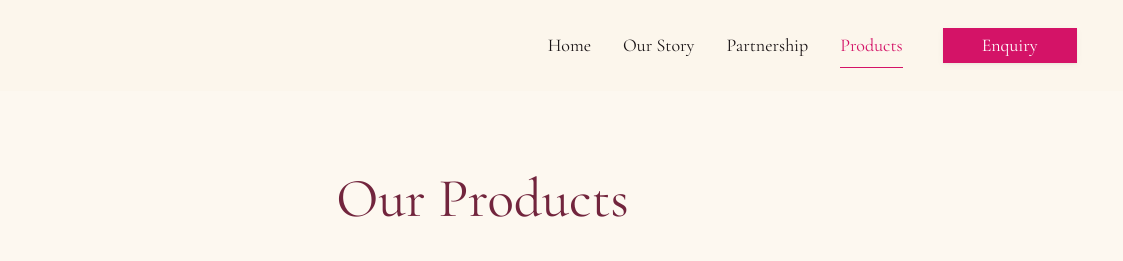
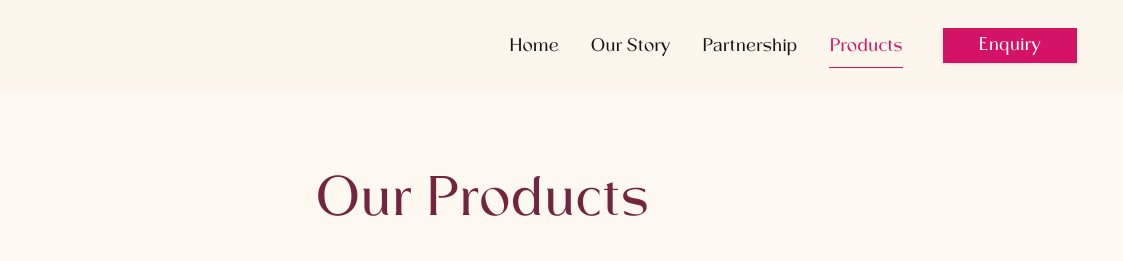
Before and after one commit to mingkey88/tienyan-website, a plain HTML site: page products.html in a window 1280 px wide. Shown: the top 261 px of the page, 157-1280 px from the left. Drawn offline with nearby package versions, Linux system fonts and the light colour scheme.

Commit message:
Use Grenda Regular and centre story text and catalogue action

````diff
--- a/FONTS.md
+++ b/FONTS.md
@@ -1,96 +1,21 @@
 # Fonts
 
-## Current state
+## Current state — 8 Sep 2026
 
-The brand guide (p24) names **Grenda** as the primary typeface. Grenda is a commercial font by
-**Yukita Creative** and **cannot legally be self-hosted on a public website without a webfont
-licence**. The versions circulating on free font sites are licensed for *personal use only* —
-using one on a company website would be a licence breach.
+English headings, body text, navigation and buttons now use **Grenda Regular**,
+self-hosted as `assets/fonts/grenda-regular.woff` at weight 400, normal style.
+The file was copied unchanged from `Web-TT/Grenda.woff` in the user's existing
+`Downloads/grenda-modern-serif-font.zip`; its supplied CSS identifies it as
+Grenda Regular. No font was downloaded or purchased for this change.
 
-So the site currently ships a stand-in:
+`css/tokens.css` defines the font face and shared display/body font variables.
+All eight pages preload the font. Cormorant Garamond has been removed from the
+font stack and Google Fonts requests. Georgia and Times New Roman are the
+fallbacks if Grenda cannot load.
 
-| Role | Shipping now | Brand guide specifies |
-|---|---|---|
-| Display / headings | Cormorant Garamond (SIL Open Font Licence) | Grenda |
-| Body / UI | Cormorant Garamond (SIL Open Font Licence) | Grenda in the current Figma |
-| Chinese | Noto Serif SC (SIL Open Font Licence) | 方正清刻本悦宋简体 |
+Chinese text continues to use **Noto Serif SC**, served by Google Fonts, with
+Microsoft YaHei as its fallback. The specified Chinese display face has not
+been changed in this correction.
 
-Both shipping font families are served from Google Fonts. The 7 Sep 2026 update
-uses the same serif for headings, body text and UI, matching the current Figma.
-Karla is no longer requested.
-
-The guide's own documented web-safe fallbacks (Georgia, Microsoft YaHei, p26–27) are already in the
-CSS font stacks, so the site degrades to a brand-compliant state if webfonts fail to load.
-
----
-
-## How to buy the Grenda webfont licence
-
-1. **Ask the Art Director first.** They designed the brand guide, so they most likely already
-   bought a desktop licence and will know which vendor and seat count. Buying twice is a waste.
-2. If you need to buy it yourself, Grenda is sold by Yukita Creative through:
-   - **MyFonts** — <https://www.myfonts.com/collections/grenda-font-yukita-creative/> — sells a
-     specific *Webfont* licence tiered by monthly pageviews. This is the one you want.
-   - **Creative Market** — <https://creativemarket.com/YUKITACREATIVE/10866859-Grenda-modern-serif-font>
-     — its licences cover website headings and text.
-3. **Buy the *webfont* licence, not the desktop licence.** A desktop licence lets you set type in
-   Illustrator. It does **not** permit `@font-face` embedding. This is the single most common
-   mistake here.
-4. Check the pageview tier. A pre-launch B2B site is comfortably in the lowest tier.
-5. Keep the licence PDF/receipt in the project folder. If anyone ever audits the site, that
-   document is the defence.
-
-## How to install it once you have the files
-
-The swap is deliberately a one-line change.
-
-**1.** Put the webfont files in `assets/fonts/`:
-
-```
-assets/fonts/grenda-regular.woff2
-assets/fonts/grenda-regular.woff     ← only if the vendor supplies it
-```
-
-**2.** Add the `@font-face` block at the top of `css/tokens.css`:
-
-```css
-@font-face {
-  font-family: 'Grenda';
-  src: url('../assets/fonts/grenda-regular.woff2') format('woff2');
-  font-weight: 400;
-  font-style: normal;
-  font-display: swap;   /* text stays visible while the font loads */
-}
-```
-
-**3.** Change the one variable in `css/tokens.css`:
-
-```css
-/* from */
---font-display: 'Cormorant Garamond', Georgia, 'Times New Roman', serif;
-
-/* to */
---font-display: 'Grenda', 'Cormorant Garamond', Georgia, serif;
-```
-
-**4.** Remove `Cormorant+Garamond` from the Google Fonts `<link>` in all eight HTML files, so the
-browser is not downloading a font it no longer uses. Leave Noto Serif SC. The body font inherits `--font-display`, so it updates too.
-
-**5.** Check every page. Grenda and Cormorant have different metrics, so headings will change
-width. Look especially at the hero on `index.html` and the page titles, which are set largest.
-
----
-
-## Chinese typeface
-
-方正清刻本悦宋简体 (FZQingKeBenYueSong) is a Founder (方正) commercial font and has the same
-licensing constraint, plus Founder licences for web use are typically negotiated directly and are
-not cheap.
-
-**Noto Serif SC** is shipping instead. It is a Song/Ming-style serif from the same typographic
-family, free for commercial use, and pairs correctly with the English serif. The brand guide's own
-documented Chinese fallback is Microsoft YaHei, which is in the stack after it.
-
-Only the slogan and a few short phrases are set in Chinese, so the visual difference is small.
-If the client insists on the exact Founder face, that is a procurement conversation, not a code
-change — but the swap point is the same single `--font-cn` variable.
+The font archive includes a webfont export but no licence document. This note
+records the asset source; it does not establish or change its licence terms.
--- a/css/pages.css
+++ b/css/pages.css
@@ -66,6 +66,7 @@
 }
 
 .story-era__year {
+  max-width: none;
   font-family: var(--font-display);
   font-size: var(--t-year);       /* 48px */
   line-height: 1;
@@ -73,6 +74,7 @@
 }
 
 .story-era__name {
+  max-width: none;
   margin-top: var(--s-2);
   font-size: clamp(1.25rem, 1.2rem + 0.75vw, 1.875rem);   /* 30px at 1440 */
   line-height: 1.3;
@@ -293,7 +295,12 @@
 
 /* The catalogue action closes the Products page, centred under the grid.
    Figma 152:165 sits 77px below the last card row. */
-.pgrid__action { margin-top: var(--s-8); text-align: center; }
+.pgrid__action {
+  max-width: none;
+  margin-top: var(--s-8);
+  padding-bottom: var(--s-8);
+  text-align: center;
+}
 
 /* ==========================================================================
    Partnership — hero · Figma frame 48:92
--- a/css/site.css
+++ b/css/site.css
@@ -73,7 +73,7 @@
   line-height: 1.35;
   color: var(--c-ink);
 }
-.page-partner__cta { margin-top: var(--s-7); }
+.page-partner__cta { max-width: none; margin-top: var(--s-7); }
 
 .arrow-link {
   display: inline-flex;
--- a/css/tokens.css
+++ b/css/tokens.css
@@ -3,6 +3,14 @@
    Single source of truth. Every brand value lives here and nowhere else.
    Values taken verbatim from Tien Yen_BrandGuide_Final.pdf p20 (Brand Colours).
    ========================================================================== */
+
+@font-face {
+  font-family: 'Grenda';
+  src: url('../assets/fonts/grenda-regular.woff') format('woff');
+  font-weight: 400;
+  font-style: normal;
+  font-display: swap;
+}
 
 :root {
   /* ---- Brand palette --------------------------------------------------- */
@@ -72,10 +80,8 @@
   --t-list:           clamp(1.125rem, 0.9rem + 0.7vw, 1.5rem);
 
   /* ---- Type ------------------------------------------------------------ */
-  /* The Grenda webfont is not supplied in this project.
-     Cormorant Garamond stands in for display, body and UI. See FONTS.md:
-     it is a one-line change to --font-display. */
-  --font-display: 'Cormorant Garamond', Georgia, 'Times New Roman', serif;
+  /* Grenda Regular from the supplied webfont package. See FONTS.md. */
+  --font-display: 'Grenda', Georgia, 'Times New Roman', serif;
   --font-body:    var(--font-display);
   --font-cn:      'Noto Serif SC', 'Microsoft YaHei', '微软雅黑', serif;
 
--- a/products.html
+++ b/products.html
@@ -24,15 +24,16 @@
 <meta property="og:image" content="https://www.tienyan.com/assets/figma/products/royal.webp">
 <meta name="twitter:card" content="summary_large_image">
 
+<link rel="preload" href="assets/fonts/grenda-regular.woff" as="font" type="font/woff" crossorigin>
 <link rel="preconnect" href="https://fonts.googleapis.com">
 <link rel="preconnect" href="https://fonts.gstatic.com" crossorigin>
-<link href="https://fonts.googleapis.com/css2?family=Cormorant+Garamond:wght@300;400;500&family=Noto+Serif+SC:wght@400;500&display=swap" rel="stylesheet">
+<link href="https://fonts.googleapis.com/css2?family=Noto+Serif+SC:wght@400;500&display=swap" rel="stylesheet">
 
-<link rel="stylesheet" href="css/tokens.css?v=20260908">
+<link rel="stylesheet" href="css/tokens.css?v=20260908-2">
 <link rel="stylesheet" href="css/base.css?v=20260908">
 <link rel="stylesheet" href="css/components.css?v=20260908">
-<link rel="stylesheet" href="css/site.css?v=20260908">
-<link rel="stylesheet" href="css/pages.css?v=20260908">
+<link rel="stylesheet" href="css/site.css?v=20260908-2">
+<link rel="stylesheet" href="css/pages.css?v=20260908-2">
 <link rel="stylesheet" href="css/motion.css?v=20260908">
 
 <script>document.documentElement.classList.add('js-reveal');</script>
````
Also changed, not shown: CONTENT-QUERIES.md (+19 -0 lines), PRODUCT.md (+2 -2 lines), contact.html (+5 -4 lines), cookies.html (+5 -4 lines), index.html (+4 -3 lines), our-story.html (+5 -4 lines), partnership.html (+5 -4 lines), privacy.html (+5 -4 lines), terms.html (+5 -4 lines), README.md, assets/fonts/grenda-regular.woff (added).
